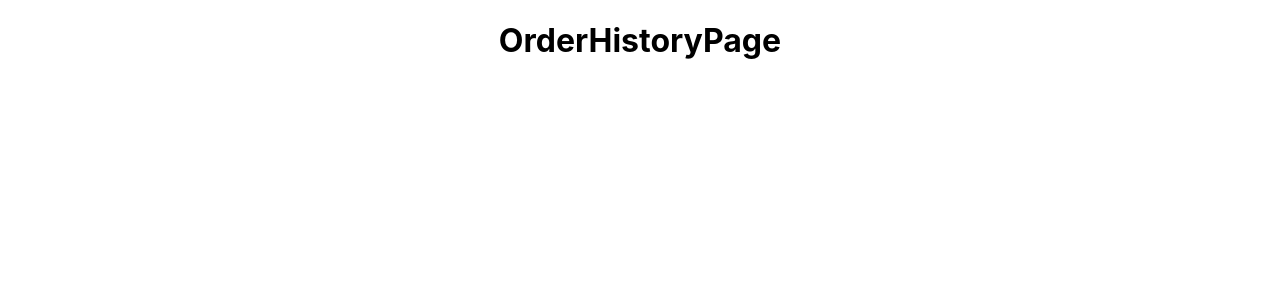
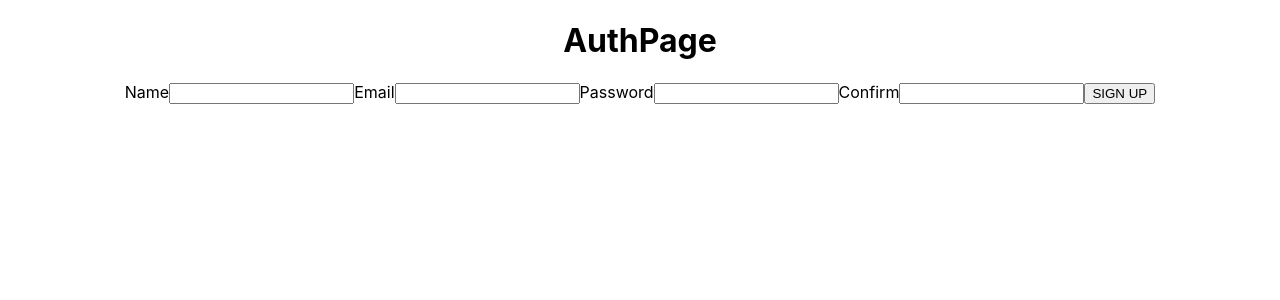
Before and after one commit to cpak125/taste-buds, a React (Create React App) app: page /orders in a window 1280 px wide. Shown: the top 300 px of the page. Built offline with nearby package versions, Linux system fonts and the light colour scheme.

Commit message:
Add SignUpForm

```diff
--- a/src/components/NavBar/NavBar.jsx
+++ b/src/components/NavBar/NavBar.jsx
@@ -1,5 +1,11 @@
+import { Link } from 'react-router-dom';
+
 export default function NavBar() {
   return (
-    <nav>Navbar</nav>
+    <nav>
+      <Link to="/orders">Order History</Link>
+      &nbsp; | &nbsp;
+      <Link to="/orders/new">New Order</Link>
+    </nav>
   );
 }
--- /dev/null
+++ b/src/components/SignUpForm/SignUpForm.jsx
@@ -0,0 +1,49 @@
+import { Component } from 'react';
+
+export default class SignUpForm extends Component {
+  state = {
+    name: '',
+    email: '',
+    password: '',
+    confirm: '',
+    error: ''
+  };
+
+  handleChange = (evt) => {
+    this.setState({
+      [evt.target.name]: evt.target.value,
+      error: ''
+    });
+  };
+
+  handleSubmit = (evt) => {
+    evt.preventDefault();
+    alert(JSON.stringify(this.state));
+  };
+
+  // With class-based Components, the render method must be overriden
+  // The render method is the equivalent to a function-based components
+  // (whose job is to return the UI)
+  render() {
+    const disable = this.state.password !== this.state.confirm;
+    return (
+      <div>
+        <div className="form-container">
+          <form autoComplete="off" onSubmit={this.handleSubmit}>
+            <label>Name</label>
+            <input type="text" name="name" value={this.state.name} onChange={this.handleChange} required />
+            <label>Email</label>
+            <input type="email" name="email" value={this.state.email} onChange={this.handleChange} required />
+            <label>Password</label>
+            <input type="password" name="password" value={this.state.password} onChange={this.handleChange} required />
+            <label>Confirm</label>
+            <input type="password" name="confirm" value={this.state.confirm} onChange={this.handleChange} required />
+            <button type="submit" disabled={disable}>SIGN UP</button>
+          </form>
+        </div>
+        <p className="error-message">&nbsp;{this.state.error}</p>
+      </div>
+    );
+  }
+
+}
--- a/src/pages/App/App.js
+++ b/src/pages/App/App.jsx
@@ -7,15 +7,18 @@
 import NavBar from '../../components/NavBar/NavBar';
 
 export default function App() {
-  const [user, setUser] = useState({});
+  const [user, setUser] = useState(null);
   return (
     <main className="App">
       {user ?
-        <Routes>
-          {/* Route components in here */}
-          <Route path='/orders/new' element={<NewOrderPage />} />
-          <Route path='/orders' element={<OrderHistoryPage />} />
-        </Routes>
+        <>
+          <NavBar />
+          <Routes>
+            {/* Route components in here */}
+            <Route path='/orders/new' element={<NewOrderPage />} />
+            <Route path='/orders' element={<OrderHistoryPage />} />
+          </Routes>
+        </>
         :
         <AuthPage />
       }
--- a/src/pages/AuthPage/AuthPage.jsx
+++ b/src/pages/AuthPage/AuthPage.jsx
@@ -1,5 +1,10 @@
+import SignUpForm from "../../components/SignUpForm/SignUpForm";
+
 export default function AuthPage() {
   return (
-    <h1>AuthPage</h1>
+    <main>
+      <h1>AuthPage</h1>
+      <SignUpForm />
+    </main>
   );
 }
```
